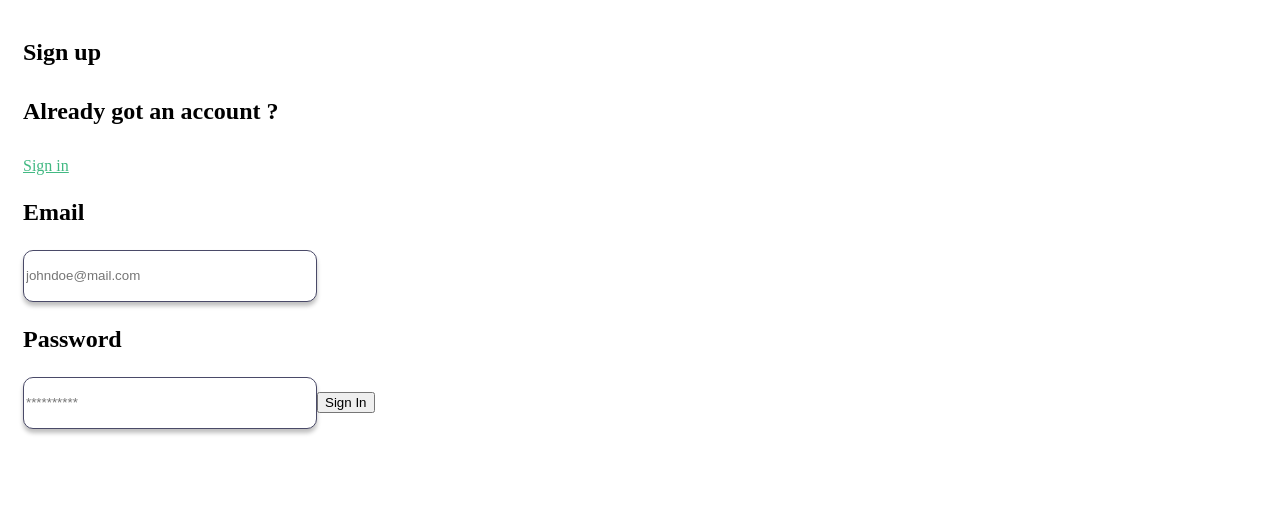
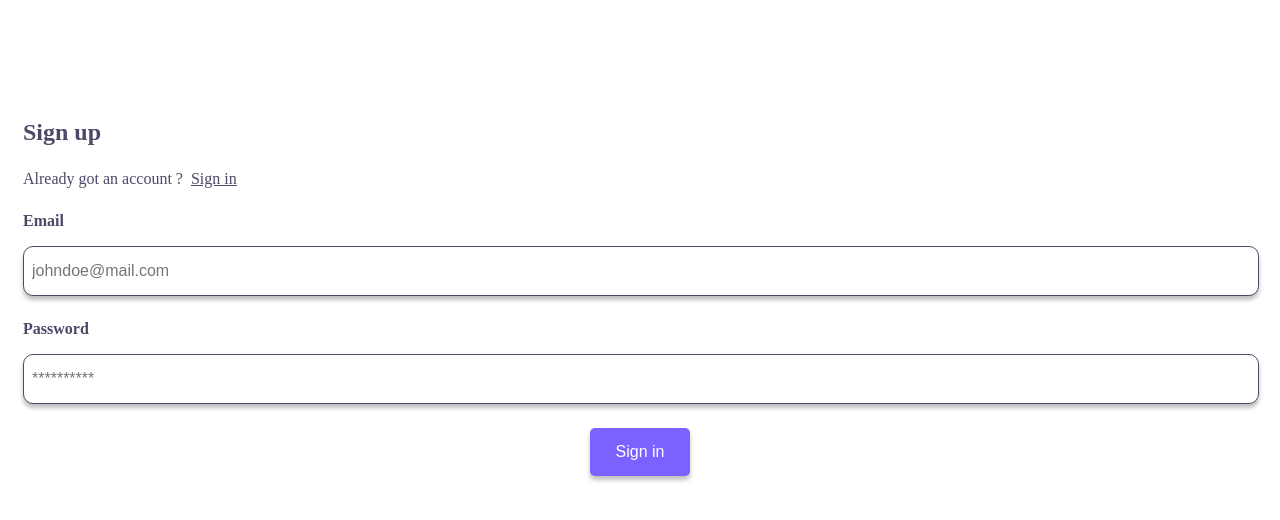
Before and after one commit to Oceloott/design-system, a Nuxt app: page /Sign_up in a window 1280 px wide. Shown: the top 520 px of the page. Built offline with nearby package versions, Linux system fonts and the light colour scheme.

Commit message:
finish style

```diff
--- /dev/null
+++ b/assets/css/composent/button.css
@@ -0,0 +1,33 @@
+.m-button{
+    width: var(--button-width);
+    height: var(--base-space-6);
+    border-radius: var(--button-border_radius);
+    border: none;
+    cursor: pointer;
+    color: var(--color-secondary-white);
+    margin: var(--base-space-3) auto;
+    box-shadow: 0px 4px 4px rgba(0, 0, 0, 0.25);
+    font-weight: var(--font_weight-regular);
+    font-size: var(--base-space-2);
+    transition: background-color var(--transition_button);
+  }
+  .m-button:disabled{
+    color: var(--color-secondary-grey);
+  }
+
+  .m-button--primary{
+    background-color: var(--color-primary-purple);
+  }
+  .m-button--primary:hover{
+    background-color: var(--color-primary-purple_dark);
+  }
+  .m-button--primary:active{
+    background-color: var(--color-primary-purple_light);
+  }
+  .m-button--primary:focus{
+    background-color: var(--color-primary-purple_medium);
+  }
+  .m-button--primary:disabled{
+    background-color: var(--color-primary-purple);
+    cursor: inherit;
+  }
--- /dev/null
+++ b/assets/css/composent/input.css
@@ -0,0 +1,24 @@
+input{
+    width: var(--input-width);
+    height: var(--base-space-6);
+    border-radius: var(--input-border_radius);
+    border: 1px solid;
+    box-shadow: 0px 4px 4px rgba(0, 0, 0, 0.25);
+    border-color: var(--color-secondary-black);
+    color: var(--color-secondary-black);
+    font-size: var(--base-space-2);
+    padding: 0 var(--base-space-1);
+  }
+  input:hover{
+    outline: 1px solid var(--color-primary-purple);
+  }
+  input:active{
+    outline: 1px solid var(--color-primary-purple);
+  }
+  input:focus{
+    outline: 1px solid var(--color-primary-purple);
+  }
+  input:disabled{
+    border-color: var(--color-semantic-red);
+    cursor: inherit;
+  }
--- a/assets/css/main.css
+++ b/assets/css/main.css
@@ -20,39 +20,6 @@ h5 {
   font-size: var(--base-space-3);
 }
 
-.m-button{
-  width: var(--button-width);
-  height: var(--base-space-6);
-  border-radius: var(--button-border_radius);
-  border: none;
-  cursor: pointer;
-  color: var(--color-secondary-white);
-  margin: var(--base-space-3) auto;
-  box-shadow: 0px 4px 4px rgba(0, 0, 0, 0.25);
-  font-weight: var(--font_weight-regular);
-  font-size: var(--base-space-2);
-  transition: background-color var(--transition_button);
-}
-.m-button:disabled{
-  color: var(--color-secondary-grey);
-}
-
-.m-button--primary{
-  background-color: var(--color-primary-purple);
-}
-.m-button--primary:hover{
-  background-color: var(--color-primary-purple_dark);
-}
-.m-button--primary:active{
-  background-color: var(--color-primary-purple_light);
-}
-.m-button--primary:focus{
-  background-color: var(--color-primary-purple_medium);
-}
-.m-button--primary:disabled{
-  background-color: var(--color-primary-purple);
-  cursor: inherit;
-}
 
 .card{
   margin-top: var(--base-space-12);
@@ -69,57 +36,3 @@ h5 {
 .flex-center{
   align-items: center;
 }
-
-
-
-
-ul {
-  list-style-type: none;
-  padding: 0;
-}
-
-li {
-  display: inline-block;
-  margin: 0 10px;
-}
-
-a {
-  color: #42b983;
-}
-
-.primary {
-  background-color: red;
-}
-
-.secondary {
-  background-color: green;
-}
-
-
-input{
-  width: var(--input-width);
-  height: var(--base-space-6);
-  border-radius: var(--button-border_radius);
-  border-radius: 10px;
-  border: solid 1px;
-  box-shadow: 0px 4px 4px rgba(0, 0, 0, 0.25);
-  border-color: var(--color-secondary-black);
-  color: var(--text-color-secondary-black);
-}
-input:hover{
-  border-color: var(--color-primary-purple);
-  border: solid 2px;
-}
-input:active{
-  border-color: var(--color-primary-purple_light);
-  border: solid 2px;
-}
-input:focus{
-  border-color: var(--color-primary-purple_medium);
-  border: solid 2px;
-}
-input:disabled{
-  border-color: var(--color-semantic-red);
-  border: solid 2px;
-  cursor: inherit;
-}
--- a/assets/css/var.css
+++ b/assets/css/var.css
@@ -66,6 +66,7 @@ Transition
   /****
 Input
  ****/
- --input-width: 288px;
+ --input-width: calc(100% - 16px);
+ --input-border_radius: 10px;
 
 }
--- a/nuxt.config.js
+++ b/nuxt.config.js
@@ -22,8 +22,10 @@ export default {
     // un fichier CSS dans le projet
     '~/assets/css/var.css',
     '~/assets/css/main.css',
-    '~/assets/css/text_color.css',
+    '~/assets/css/text.css',
     '~/assets/css/margin.css',
+    '~/assets/css/composent/button.css',
+    '~/assets/css/composent/input.css',
 
 
   ],
--- a/pages/Sign_up.vue
+++ b/pages/Sign_up.vue
@@ -1,21 +1,32 @@
 <template>
-    <div class="Register">
-        <h1>Sign up</h1>
-        <h4>Already got an account ?</h4>
-         <NuxtLink to="/">Sign in</NuxtLink>
-        <h3>Email</h3>
-        <form>
-          <input type="email" name="email" placeholder="johndoe@mail.com">
-
-          <h3>Password</h3>
-          <input type="password" name="email" placeholder="**********">
-          <button>Sign In</button>
-        </form>
+  <div class="flex flex-column card">
+    <FormText tag="h1" text="Sign up" color="secondary-black" top="0" bottom="0"/>
+    <div class="flex flex-row flex-center">
+      <FormText tag="p" text="Already got an account ?" color="secondary-black" bottom="3" top="3"/>
+      <NuxtLink to="/" class="underline text-color--secondary-black margin-left--1">Sign in</NuxtLink>
     </div>
+    <form class="flex flex-column">
+      <FormText tag="p" text="Email" color="secondary-black" classes="bold" bottom="2" top="0"/>
+      <FormInput type="email" name="email" placeholder="johndoe@mail.com"/>
+      <FormText tag="p" text="Password" color="secondary-black" classes="bold" top="3" bottom="2"/>
+      <FormInput type="password" name="password" placeholder="**********"/>
+      <FormButton text="Sign in" type="button" look="primary" size="medium" disabled="disabled" />
+    </form>
+  </div>
 </template>
 
 <script>
-export default {
-  name: 'Signup'
-}
+  import FormButton from '@/components/FormButton.vue'
+  import FormText from '@/components/FormText.vue'
+  import FormInput from '@/components/FormInput.vue'
+
+  export default {
+    name: 'input',
+    components: {
+      FormButton,
+      FormText,
+      FormInput
+    },
+  }
+
 </script>
--- a/pages/index.vue
+++ b/pages/index.vue
@@ -9,7 +9,8 @@
       <FormText tag="p" text="Email" color="secondary-black" classes="bold" bottom="2" top="0"/>
       <FormInput type="email" name="email" placeholder="johndoe@mail.com"/>
       <FormText tag="p" text="Password" color="secondary-black" classes="bold" top="3" bottom="2"/>
-      <input type="password" name="email" placeholder="**********">
+      <FormInput type="password" name="password" placeholder="**********"/>
+
       <FormText tag="span" text="Forget password ?" color="secondary-black" classes="underline" top="1"/>
       <FormButton text="Sign in" type="button" look="primary" size="medium" disabled="disabled" />
     </form>
```
Also changed, not shown: assets/css/text.css (renamed from assets/css/text_color.css).
